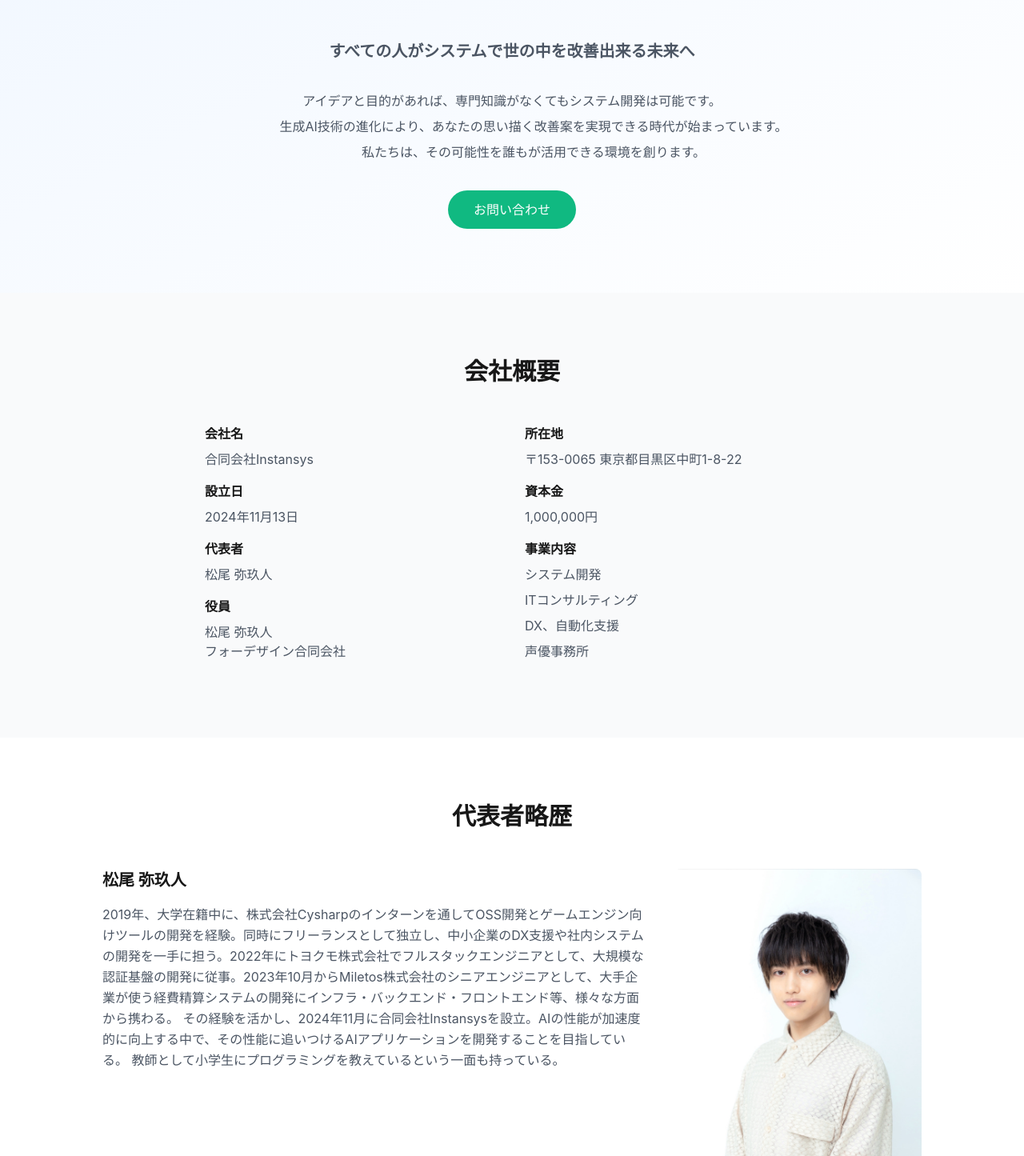
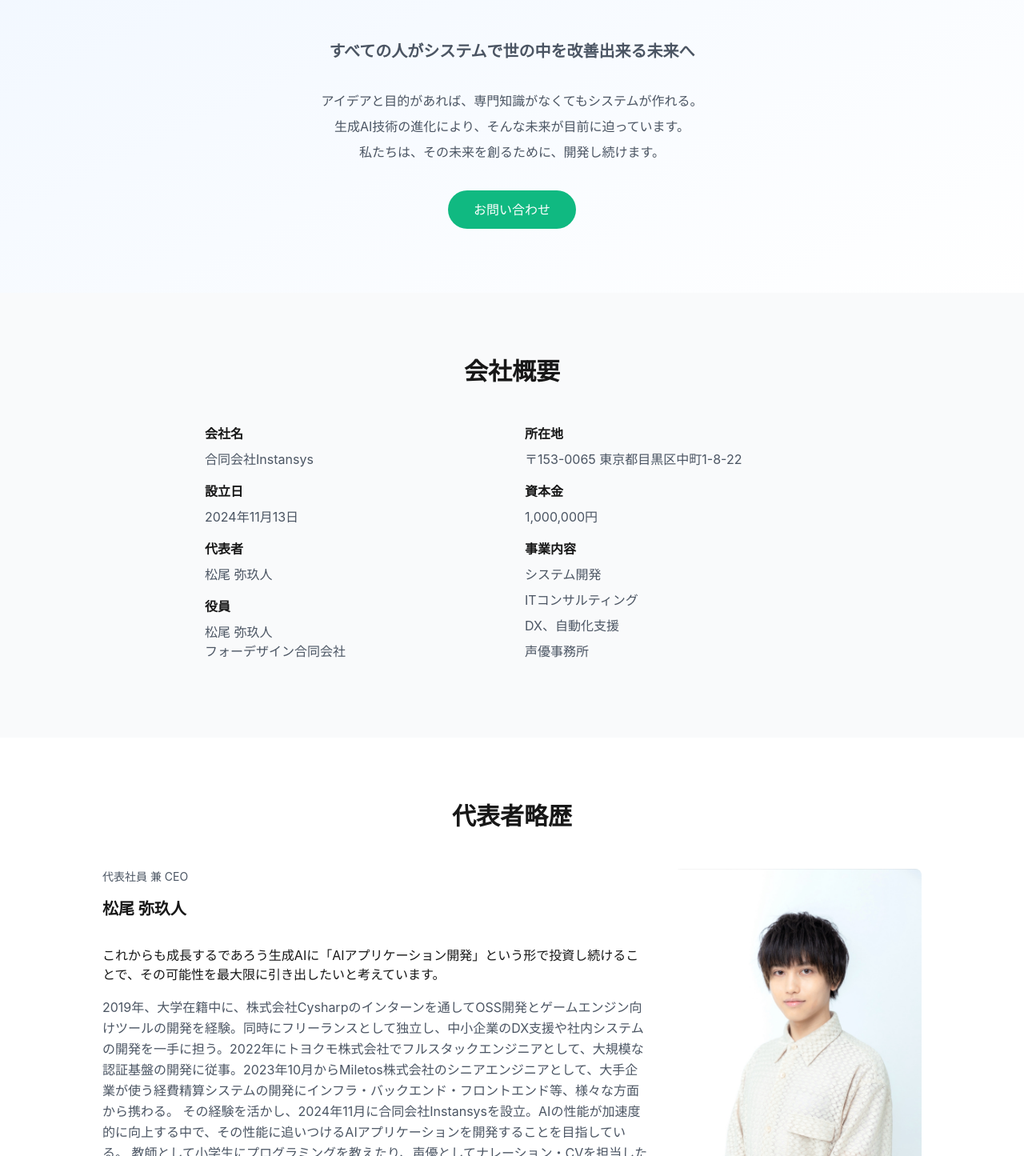
Before and after one commit to instansys/homepage, a Next.js app: page / in a window 1280 px wide. Shown: the part 265-1710 px from the top of the page at 80% size. Built offline with nearby package versions, Linux system fonts and the light colour scheme.

Commit message:
文言の変更

```diff
--- a/app/components/ServiceCard.tsx
+++ b/app/components/ServiceCard.tsx
@@ -12,7 +12,7 @@ export const ServiceCard = ({
   description,
 }: ServiceCardProps) => {
   return (
-    <div className="bg-white dark:bg-gray-800 p-6 rounded-lg shadow-lg">
+    <div className="bg-white dark:bg-gray-900 p-6 rounded-lg shadow-lg">
       <div className="w-12 h-12 bg-blue-100 dark:bg-blue-900 rounded-lg flex items-center justify-center mb-4">
         <Icon size={24} className="dark:text-blue-300" />
       </div>
--- a/app/page.tsx
+++ b/app/page.tsx
@@ -36,9 +36,9 @@ export default function Home() {
             すべての人がシステムで世の中を改善出来る未来へ
           </p>
           <p className="text-gray-600 dark:text-gray-400 mb-8 whitespace-pre leading-8">
-            {`アイデアと目的があれば、専門知識がなくてもシステム開発は可能です。
-            生成AI技術の進化により、あなたの思い描く改善案を実現できる時代が始まっています。
-            私たちは、その可能性を誰もが活用できる環境を創ります。`}
+            {`アイデアと目的があれば、専門知識がなくてもシステムが作れる。
+生成AI技術の進化により、そんな未来が目前に迫っています。
+私たちは、その未来を創るために、開発し続けます。`}
           </p>
           <div className="flex justify-center">
             <a
@@ -103,14 +103,20 @@ export default function Home() {
         <div className="max-w-5xl mx-auto">
           <div className="space-y-8">
             <div className="flex flex-col md:flex-row gap-8 items-start">
-              <div className="md:w-2/3">
+              <div className="md:w-2/3 flex flex-col gap-4">
+                <div className="text-gray-600 dark:text-gray-400 text-sm">
+                  代表社員 兼 CEO
+                </div>
                 <h3 className="text-xl font-bold mb-4 dark:text-white">
                   松尾 弥玖人
                 </h3>
+                <h4>
+                  これからも成長するであろう生成AIに「AIアプリケーション開発」という形で投資し続けることで、その可能性を最大限に引き出したいと考えています。
+                </h4>
                 <p className="text-gray-600 dark:text-gray-400 leading-relaxed">
                   2019年、大学在籍中に、株式会社Cysharpのインターンを通してOSS開発とゲームエンジン向けツールの開発を経験。同時にフリーランスとして独立し、中小企業のDX支援や社内システムの開発を一手に担う。2022年にトヨクモ株式会社でフルスタックエンジニアとして、大規模な認証基盤の開発に従事。2023年10月からMiletos株式会社のシニアエンジニアとして、大手企業が使う経費精算システムの開発にインフラ・バックエンド・フロントエンド等、様々な方面から携わる。
                   その経験を活かし、2024年11月に合同会社Instansysを設立。AIの性能が加速度的に向上する中で、その性能に追いつけるAIアプリケーションを開発することを目指している。
-                  教師として小学生にプログラミングを教えているという一面も持っている。
+                  教師として小学生にプログラミングを教えたり、声優としてナレーション・CVを担当したりという一面を持っている。
                 </p>
               </div>
               <div className="relative w-auto flex-1 aspect-[4/5]">
```
